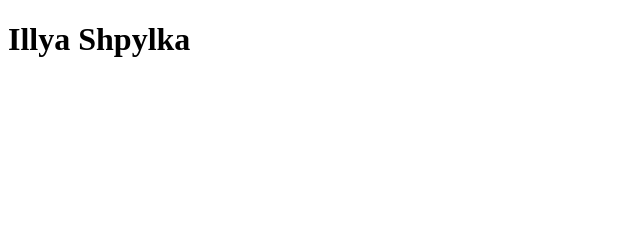
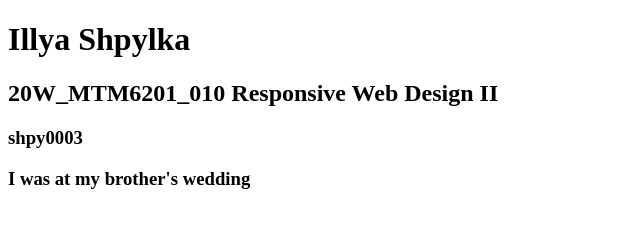
Before and after one commit to shpy0003/shpy0003.github.io, a plain HTML site: page index.html in a window 1280 px wide. Shown: the whole page, without its empty margins (0-640 px from the left). Drawn offline with Linux system fonts and the light colour scheme.

Commit message:
Add Additional Information

```diff
--- a/index.html
+++ b/index.html
@@ -8,5 +8,8 @@
 </head>
 <body>
     <h1>Illya Shpylka</h1>
+    <h2>20W_MTM6201_010 Responsive Web Design II</h2>
+    <h3>shpy0003</h3>
+    <h3>I was at my brother's wedding</h3>
 </body>
 </html>
```
